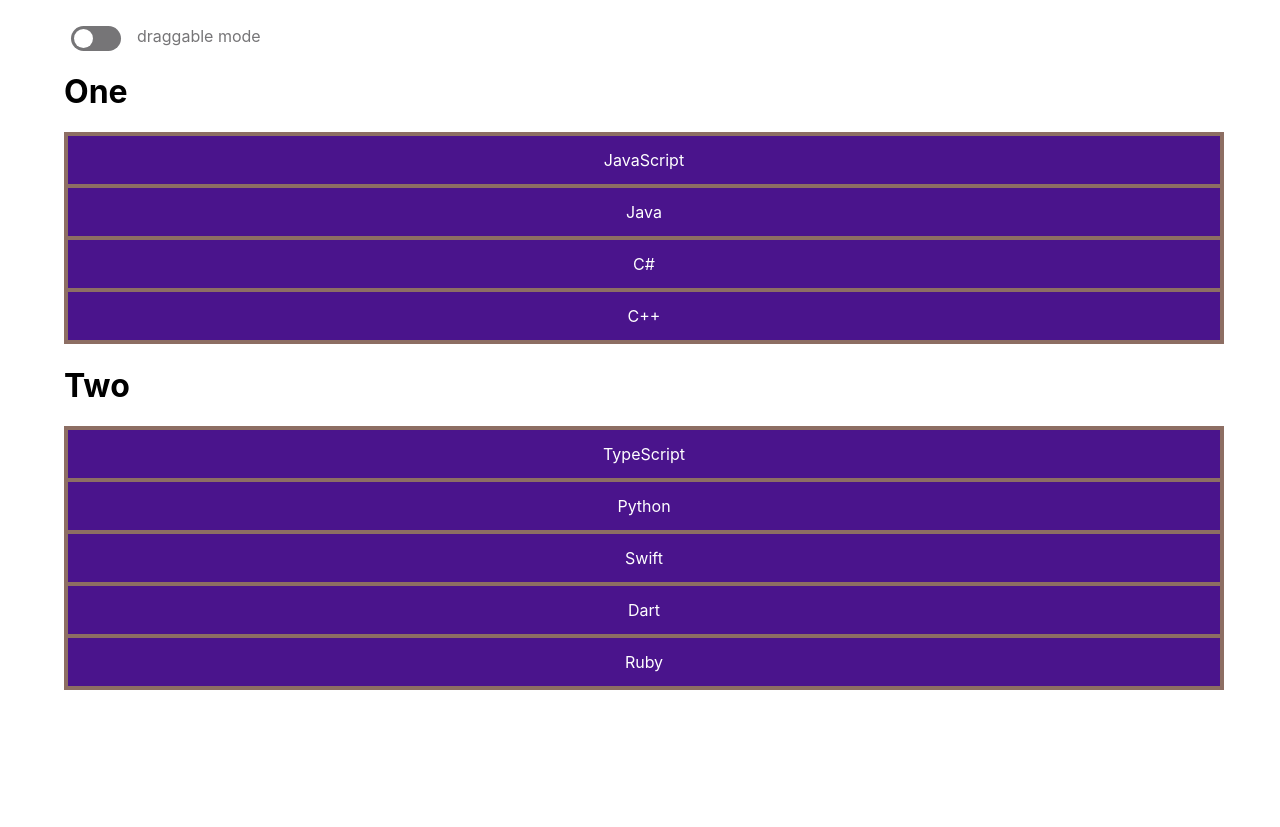
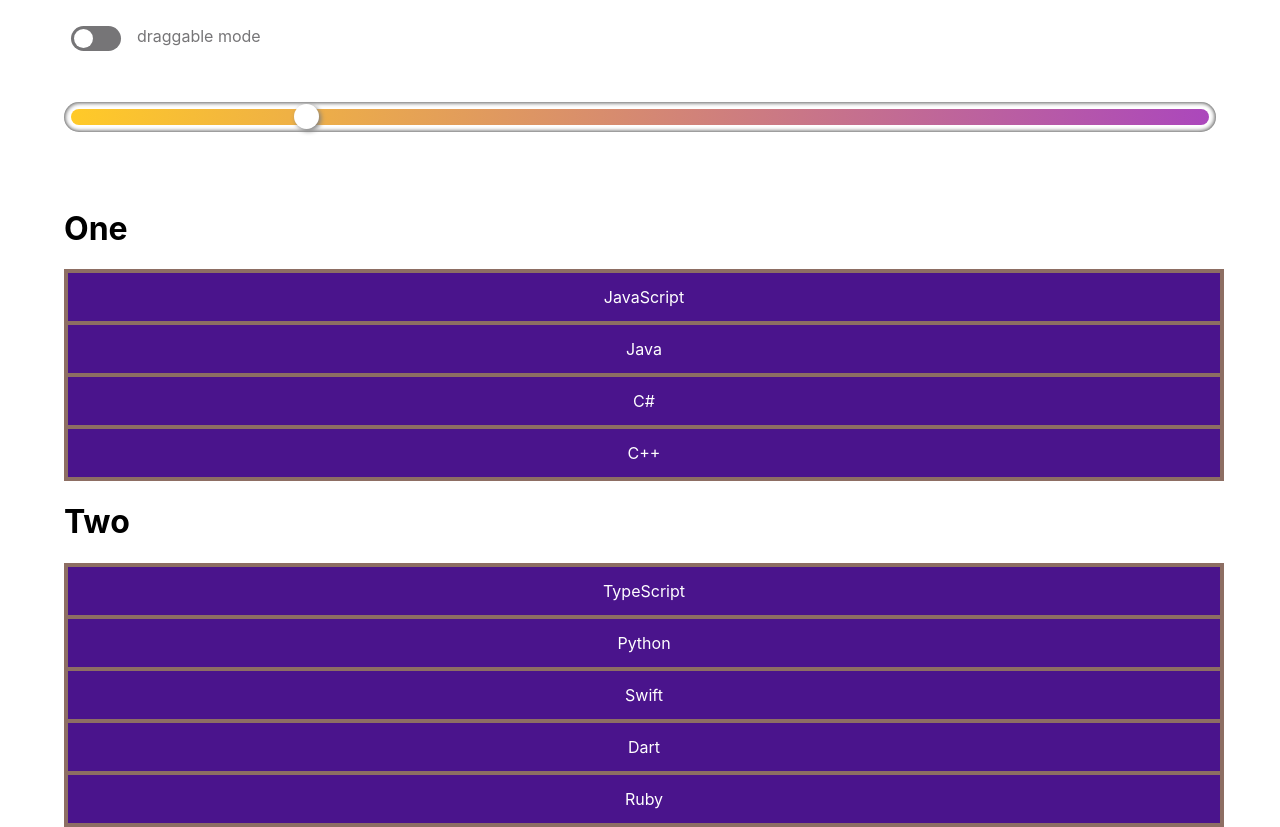
Before and after one commit to qubit88/dnd-wsipe-toggle-range, a React (Create React App) app: page / in a window 1280 px wide. Built offline with nearby package versions, Linux system fonts and the light colour scheme.

Commit message:
add slider

```diff
--- a/package.json
+++ b/package.json
@@ -3,6 +3,7 @@
   "version": "0.1.0",
   "private": true,
   "dependencies": {
+    "node-sass": "^4.12.0",
     "react": "^16.8.6",
     "react-dom": "^16.8.6",
     "react-scripts": "3.0.1"
--- a/src/App.css
+++ b/src/App.css
@@ -14,6 +14,11 @@
   display: flex;
 }
 
+.App__range-row {
+  margin-top: 4vw;
+  margin-bottom: 6vw;
+}
+
 .App__toggle-text {
   display: inline-block;
   margin-left: 1em;
--- a/src/App.js
+++ b/src/App.js
@@ -3,6 +3,7 @@ import data from "./data";
 import ListItem from "./ListItem/ListItem";
 import DraggableList from "./DraggableList/DraggableList";
 import Toggle from "./Toggle/Toggle";
+import Range from "./Range/Range";
 import "./App.css";
 
 class App extends React.Component {
@@ -11,7 +12,8 @@ class App extends React.Component {
 
     this.state = {
       data,
-      draggable: false
+      draggable: false,
+      rangeValue: 2
     };
   }
 
@@ -43,6 +45,10 @@ class App extends React.Component {
     this.setState(state => ({ draggable: !state.draggable }));
   };
 
+  onRangeChange = value => {
+    this.setState({ rangeValue: value });
+  };
+
   render() {
     const type1 = this.state.data.filter(item => item.type === "one");
     const type2 = this.state.data.filter(item => item.type === "two");
@@ -70,7 +76,7 @@ class App extends React.Component {
       width: "100%",
       maxHeight: "3em",
       height: "10vw",
-      margin: "2px 0"
+      margin: `${this.state.rangeValue}px 0`
     };
 
     return (
@@ -87,6 +93,10 @@ class App extends React.Component {
           >
             draggable mode
           </span>
+        </div>
+
+        <div className="App__range-row">
+          <Range value={this.state.rangeValue} onChange={this.onRangeChange} />
         </div>
 
         <div className="App__row">
--- /dev/null
+++ b/src/Range/Range.js
@@ -0,0 +1,34 @@
+import React, { Component } from "react";
+import "./Range.scss";
+
+export class Range extends Component {
+  constructor(props) {
+    super(props);
+    this.state = {
+      value: 0
+    };
+  }
+
+  onChange = event => {
+    const value = event.target.value;
+    this.props.onChange(value);
+  };
+
+  render() {
+    let { value, min, max } = this.props;
+    return (
+      <div className="Range">
+        <input
+          type="range"
+          min={min || 0}
+          max={max || 10}
+          value={value}
+          onChange={this.onChange}
+          className="Range__input"
+        />
+      </div>
+    );
+  }
+}
+
+export default Range;
--- /dev/null
+++ b/src/Range/Range.scss
@@ -0,0 +1,39 @@
+.Range {
+  width: 100%;
+  height: 30px;
+  display: flex;
+  align-items: center;
+  justify-content: center;
+  box-shadow: inset 1px 1px 4px rgba(0, 0, 0, 0.5),
+    inset -1px -1px 4px rgba(0, 0, 0, 0.5);
+  border-radius: 30px;
+
+  &__input {
+    height: 16px;
+    border-radius: 16px;
+    -webkit-appearance: none;
+    background: linear-gradient(to left, #ab47bc 0%, #ffca28 100%);
+    display: block;
+    width: calc(100% - 14px);
+  }
+
+  &__input::-webkit-slider-thumb {
+    height: 25px;
+    width: 25px;
+    border-radius: 50%;
+    -webkit-appearance: none;
+    background-color: white;
+    box-shadow: 2px 2px 5px grey;
+    cursor: pointer;
+  }
+
+  &__input::-moz-slider-thumb {
+    height: 25px;
+    width: 25px;
+    border-radius: 50%;
+    -webkit-appearance: none;
+    background-color: white;
+    box-shadow: 2px 2px 5px grey;
+    cursor: pointer;
+  }
+}
```
Also changed, not shown: 1 other file (tests, documents, lock files or other folders).
